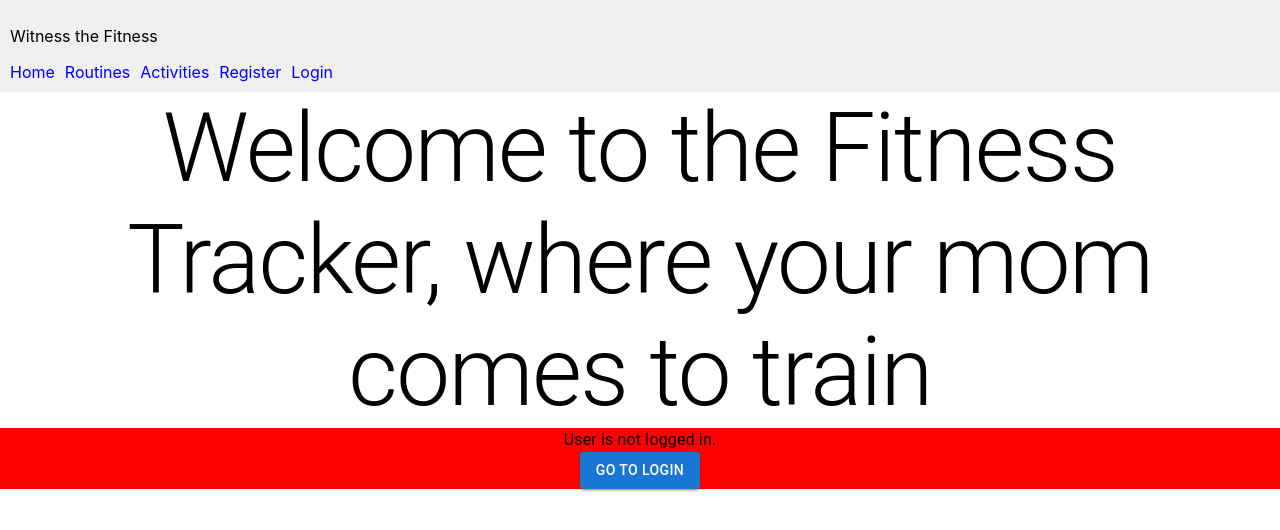
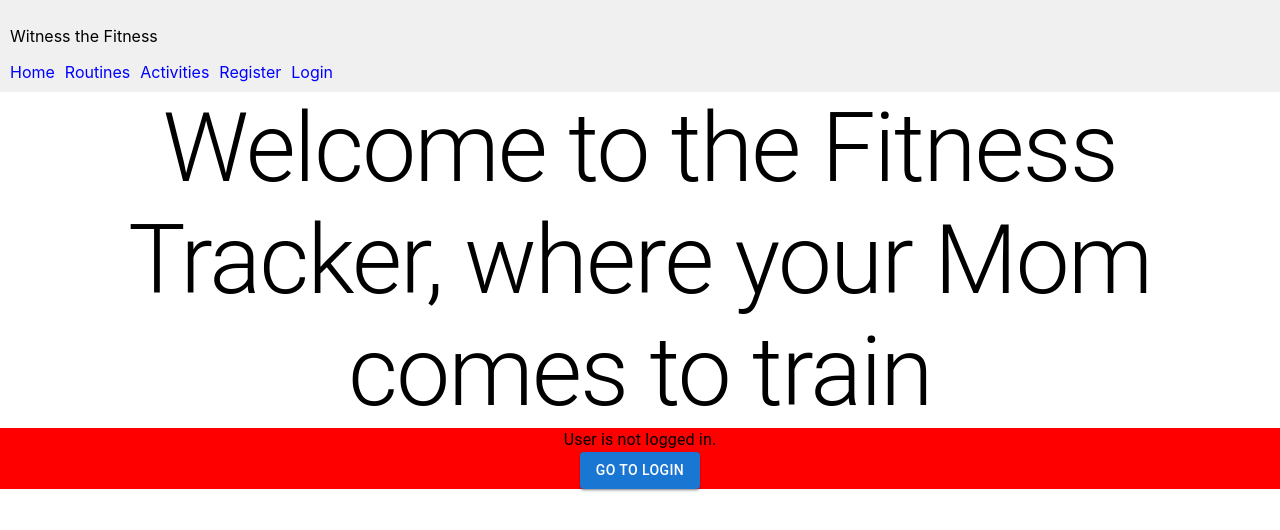
Before and after one commit to scottistas1406/FitnessTrackerFrontEnd, a React (Create React App) app: page / in a window 1280 px wide. Shown: the top 530 px of the page. Built offline with nearby package versions, Linux system fonts and the light colour scheme.

Commit message:
Fixed Mom

```diff
--- a/src/components/home.js
+++ b/src/components/home.js
@@ -15,7 +15,7 @@ const Home = ({ token, onLogout, creatorId }) => {
   return (
     <div>
       <div className="home-container">
-        <Typography variant="h1">Welcome to the Fitness Tracker, where your mom comes to train</Typography>
+        <Typography variant="h1">Welcome to the Fitness Tracker, where your Mom comes to train</Typography>
         <div className={token ? 'logged-in' : 'not-logged-in'}>
           {token ? (
             <>
```
